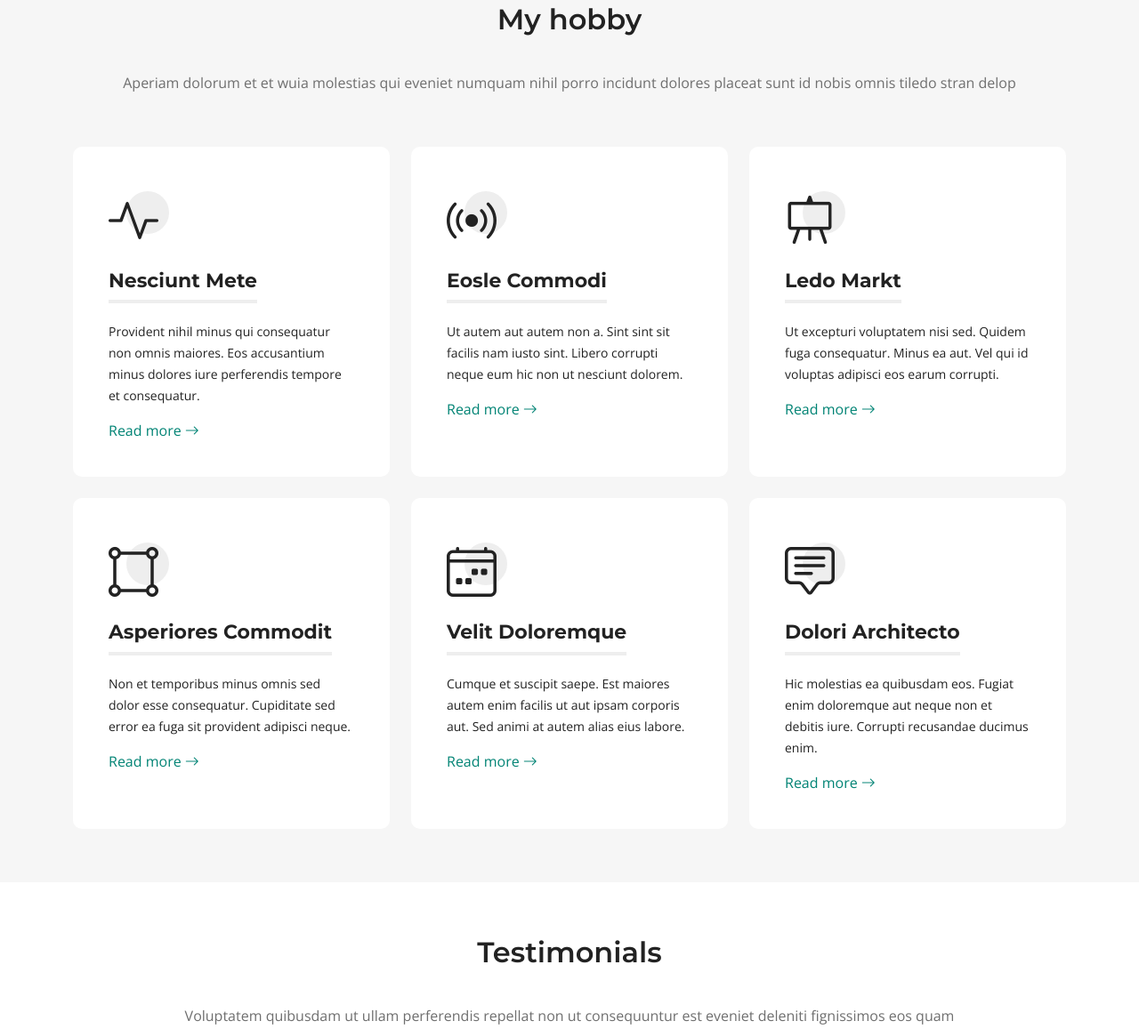
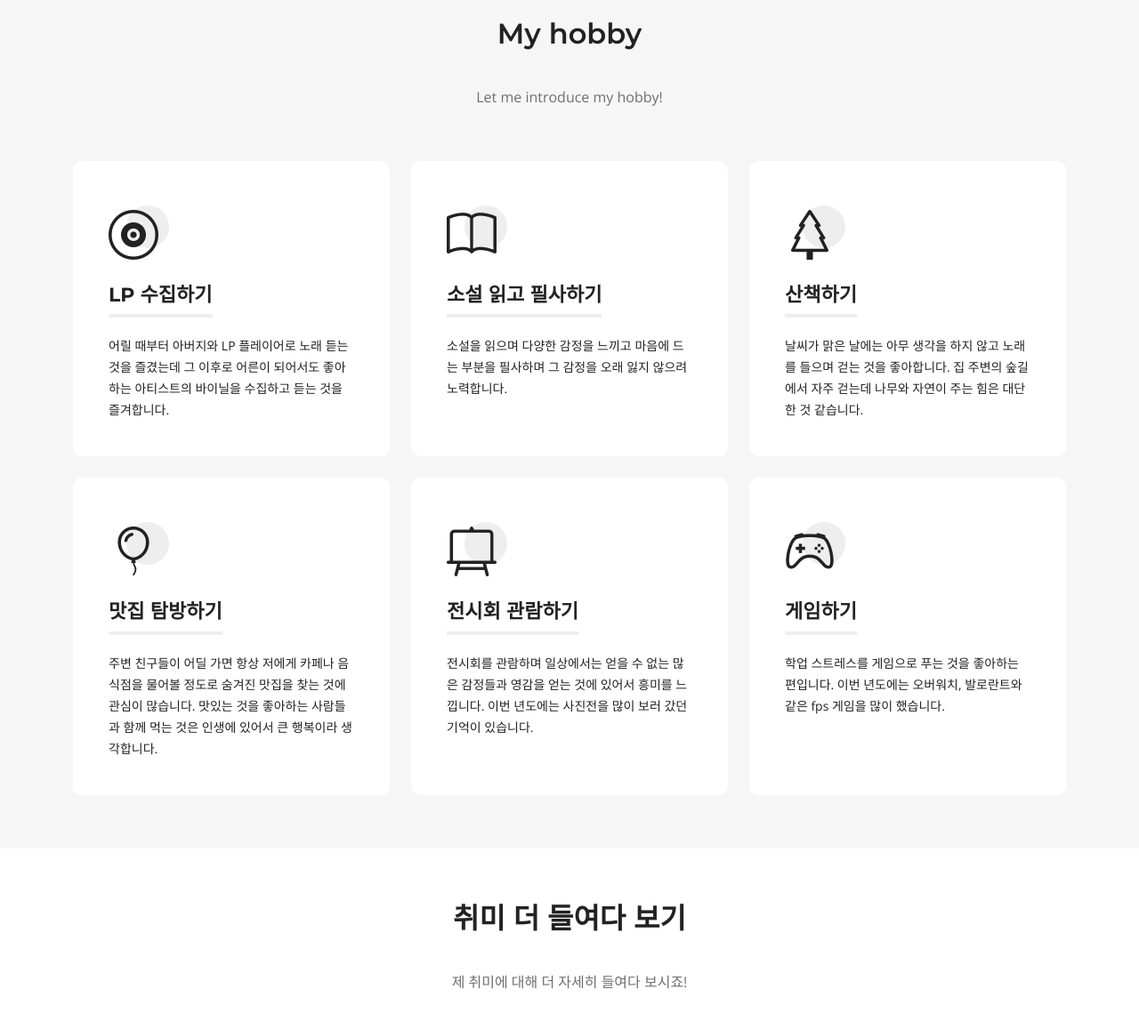
Before and after one commit to 20210861/home, a plain HTML site: page index.html in a window 1280 px wide. Shown: the part 1445-2602 px from the top of the page at 89% size. Drawn offline with nearby package versions, Linux system fonts and the light colour scheme; files whose address does not match are found by name.

Commit message:
Hobby 중반까지 수정 완료 - 5

```diff
--- a/index.html
+++ b/index.html
@@ -147,9 +147,9 @@
     <section id="services" class="services sections-bg">
       <div class="container" data-aos="fade-up">
 
-        <div class="section-header">
+        <div class="section-header pt-3">
           <h2>My hobby</h2>
-          <p>Aperiam dolorum et et wuia molestias qui eveniet numquam nihil porro incidunt dolores placeat sunt id nobis omnis tiledo stran delop</p>
+          <p>Let me introduce my hobby!</p>
         </div>
 
         <div class="row gy-4" data-aos="fade-up" data-aos-delay="100">
@@ -157,66 +157,60 @@
           <div class="col-lg-4 col-md-6">
             <div class="service-item  position-relative">
               <div class="icon">
-                <i class="bi bi-activity"></i>
+                <i class="bi bi-vinyl"></i>
               </div>
-              <h3>Nesciunt Mete</h3>
-              <p>Provident nihil minus qui consequatur non omnis maiores. Eos accusantium minus dolores iure perferendis tempore et consequatur.</p>
-              <a href="#" class="readmore stretched-link">Read more <i class="bi bi-arrow-right"></i></a>
+              <h3>LP 수집하기</h3>
+              <p>어릴 때부터 아버지와 LP 플레이어로 노래 듣는 것을 즐겼는데 그 이후로 어른이 되어서도 좋아하는 아티스트의 바이닐을 수집하고 듣는 것을 즐겨합니다.</p>
             </div>
           </div><!-- End Service Item -->
 
           <div class="col-lg-4 col-md-6">
             <div class="service-item position-relative">
               <div class="icon">
-                <i class="bi bi-broadcast"></i>
+                <i class="bi bi-book"></i>
               </div>
-              <h3>Eosle Commodi</h3>
-              <p>Ut autem aut autem non a. Sint sint sit facilis nam iusto sint. Libero corrupti neque eum hic non ut nesciunt dolorem.</p>
-              <a href="#" class="readmore stretched-link">Read more <i class="bi bi-arrow-right"></i></a>
+              <h3>소설 읽고 필사하기</h3>
+              <p>소설을 읽으며 다양한 감정을 느끼고 마음에 드는 부분을 필사하며 그 감정을 오래 잃지 않으려 노력합니다.</p>
             </div>
           </div><!-- End Service Item -->
 
           <div class="col-lg-4 col-md-6">
             <div class="service-item position-relative">
               <div class="icon">
-                <i class="bi bi-easel"></i>
+                <i class="bi bi-tree"></i>
               </div>
-              <h3>Ledo Markt</h3>
-              <p>Ut excepturi voluptatem nisi sed. Quidem fuga consequatur. Minus ea aut. Vel qui id voluptas adipisci eos earum corrupti.</p>
-              <a href="#" class="readmore stretched-link">Read more <i class="bi bi-arrow-right"></i></a>
+              <h3>산책하기</h3>
+              <p>날씨가 맑은 날에는 아무 생각을 하지 않고 노래를 들으며 걷는 것을 좋아합니다. 집 주변의 숲길에서 자주 걷는데 나무와 자연이 주는 힘은 대단한 것 같습니다.</p>
             </div>
           </div><!-- End Service Item -->
 
           <div class="col-lg-4 col-md-6">
             <div class="service-item position-relative">
               <div class="icon">
-                <i class="bi bi-bounding-box-circles"></i>
+                <i class="bi bi-balloon"></i>
               </div>
-              <h3>Asperiores Commodit</h3>
-              <p>Non et temporibus minus omnis sed dolor esse consequatur. Cupiditate sed error ea fuga sit provident adipisci neque.</p>
-              <a href="#" class="readmore stretched-link">Read more <i class="bi bi-arrow-right"></i></a>
+              <h3>맛집 탐방하기</h3>
+              <p>주변 친구들이 어딜 가면 항상 저에게 카페나 음식점을 물어볼 정도로 숨겨진 맛집을 찾는 것에 관심이 많습니다. 맛있는 것을 좋아하는 사람들과 함께 먹는 것은 인생에 있어서 큰 행복이라 생각합니다.</p>
             </div>
           </div><!-- End Service Item -->
 
           <div class="col-lg-4 col-md-6">
             <div class="service-item position-relative">
               <div class="icon">
-                <i class="bi bi-calendar4-week"></i>
+                <i class="bi bi-easel2"></i>
               </div>
-              <h3>Velit Doloremque</h3>
-              <p>Cumque et suscipit saepe. Est maiores autem enim facilis ut aut ipsam corporis aut. Sed animi at autem alias eius labore.</p>
-              <a href="#" class="readmore stretched-link">Read more <i class="bi bi-arrow-right"></i></a>
+              <h3>전시회 관람하기</h3>
+              <p>전시회를 관람하며 일상에서는 얻을 수 없는 많은 감정들과 영감을 얻는 것에 있어서 흥미를 느낍니다. 이번 년도에는 사진전을 많이 보러 갔던 기억이 있습니다.</p>
             </div>
           </div><!-- End Service Item -->
 
           <div class="col-lg-4 col-md-6">
             <div class="service-item position-relative">
               <div class="icon">
-                <i class="bi bi-chat-square-text"></i>
+                <i class="bi bi-controller"></i>
               </div>
-              <h3>Dolori Architecto</h3>
-              <p>Hic molestias ea quibusdam eos. Fugiat enim doloremque aut neque non et debitis iure. Corrupti recusandae ducimus enim.</p>
-              <a href="#" class="readmore stretched-link">Read more <i class="bi bi-arrow-right"></i></a>
+              <h3>게임하기</h3>
+              <p>학업 스트레스를 게임으로 푸는 것을 좋아하는 편입니다. 이번 년도에는 오버워치, 발로란트와 같은 fps 게임을 많이 했습니다.</p>
             </div>
           </div><!-- End Service Item -->
 
@@ -230,8 +224,8 @@
       <div class="container" data-aos="fade-up">
 
         <div class="section-header">
-          <h2>Testimonials</h2>
-          <p>Voluptatem quibusdam ut ullam perferendis repellat non ut consequuntur est eveniet deleniti fignissimos eos quam</p>
+          <h2>취미 더 들여다 보기</h2>
+          <p>제 취미에 대해 더 자세히 들여다 보시죠!</p>
         </div>
 
         <div class="slides-3 swiper" data-aos="fade-up" data-aos-delay="100">
```
